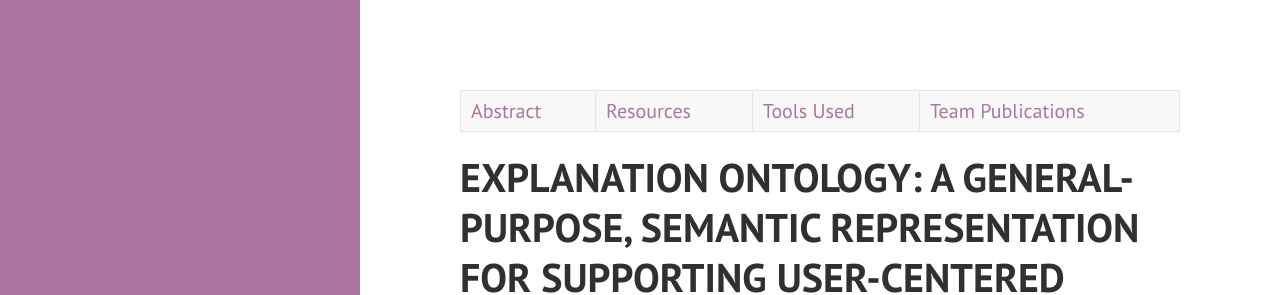
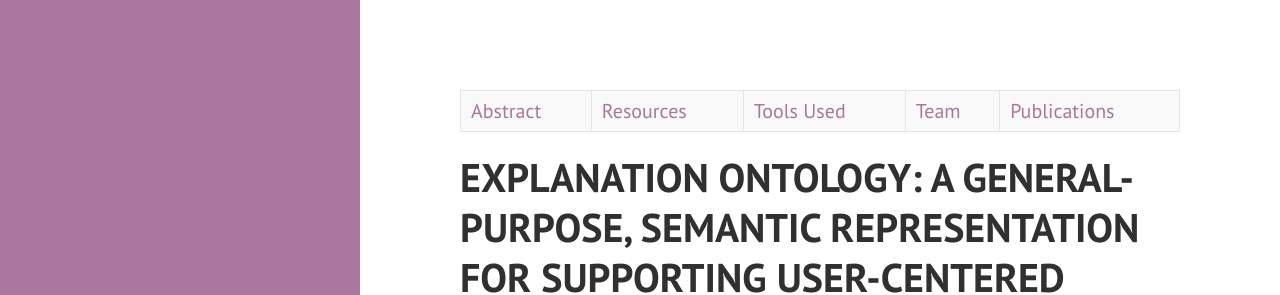
Before and after one commit to tetherless-world/explanation-ontology, a Jekyll site: the page built from index.md, in a window 1280 px wide. Shown: the top 295 px of the page. Built offline with Jekyll 4.4.1, drawn with Linux system fonts in a browser that asks for light colours; our own code applies the rules of GitHub Pages for plain Markdown files; Markdown is read by kramdown in place of the engine named in the settings.

Commit message:
Update index.md

```diff
--- a/index.md
+++ b/index.md
@@ -3,7 +3,7 @@ layout: default
 title: Explanation Ontology: A General-Purpose, Semantic Representation for Supporting User-Centered Explanations
 ---
 
-[Abstract](#abstract) | [Resources](#resources) | [Tools Used](#toolsused) | [Team](#contributors) [Publications](#publications)
+[Abstract](#abstract) | [Resources](#resources) | [Tools Used](#toolsused) | [Team](#contributors) | [Publications](#publications)
 
 
 <h1 class="page-title" style="text-transform:uppercase;" id="header">Explanation Ontology: A General-Purpose, Semantic Representation for Supporting User-Centered Explanations</h1>
@@ -93,8 +93,8 @@ title: Explanation Ontology: A General-Purpose, Semantic Representation for Supp
   <h2>Current Contributors</h2>
    <h3 style="color:dimgrey;">Shruthi Chari<sup>1</sup>, Oshani Seneviratne<sup>1</sup>, Mohamed Ghalwash<sup>2</sup>, Sola Shirai<sup>1</sup> Daniel M. Gruen<sup>1</sup>, Pablo Meyer<sup>2</sup>, Prithwish Chakraborty<sup>2</sup>, Deborah L. McGuinness<sup>1</sup></h3>
   <h2>Past Contributors</h2>
-  <h3>Morgan Foreman<sup>2</sup>,  Amar K. Das<sup>2</sup></h3>
-<h3><a href="https://www.rpi.edu/"><sup>1</sup>Rensselaer Polytechnic Institute</a> | <a href="https://www.research.ibm.com/labs/cambridge/"><sup>2</sup>IBM Research</a></h3>
+  <h3 style="color:dimgrey;">Morgan Foreman<sup>2</sup>,  Amar K. Das<sup>2</sup></h3>
+<h3><a href="https://www.rpi.edu/"><sup>1</sup>Rensselaer Polytechnic Institute</a> | <a href="https://research.ibm.com/science"><sup>2</sup>IBM Research</a></h3>
    </content>
 
   <article class="mb-5" id="publications">
```
